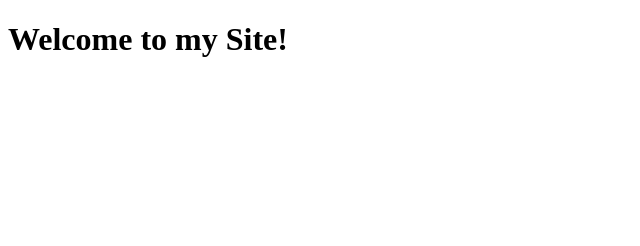
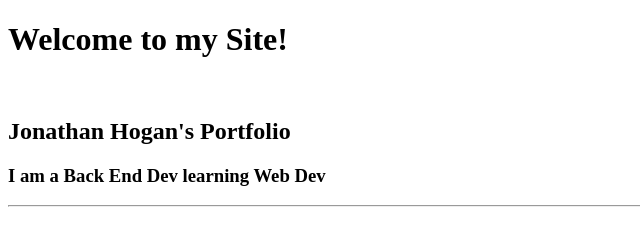
Before and after one commit to jonhogan/site, a plain HTML site: page index.html in a window 1280 px wide. Shown: the whole page, without its empty margins (0-640 px from the left). Drawn offline with Linux system fonts and the light colour scheme.

Commit message:
Updated index.html

```diff
--- a/index.html
+++ b/index.html
@@ -5,5 +5,9 @@
   </head>
   <body>
     <h1>Welcome to my Site!</h1>
+    <br />
+    <h2>Jonathan Hogan's Portfolio</h2>
+    <h3>I am a Back End Dev learning Web Dev</h3>
+    <hr />
   </body>
 </html>
```
